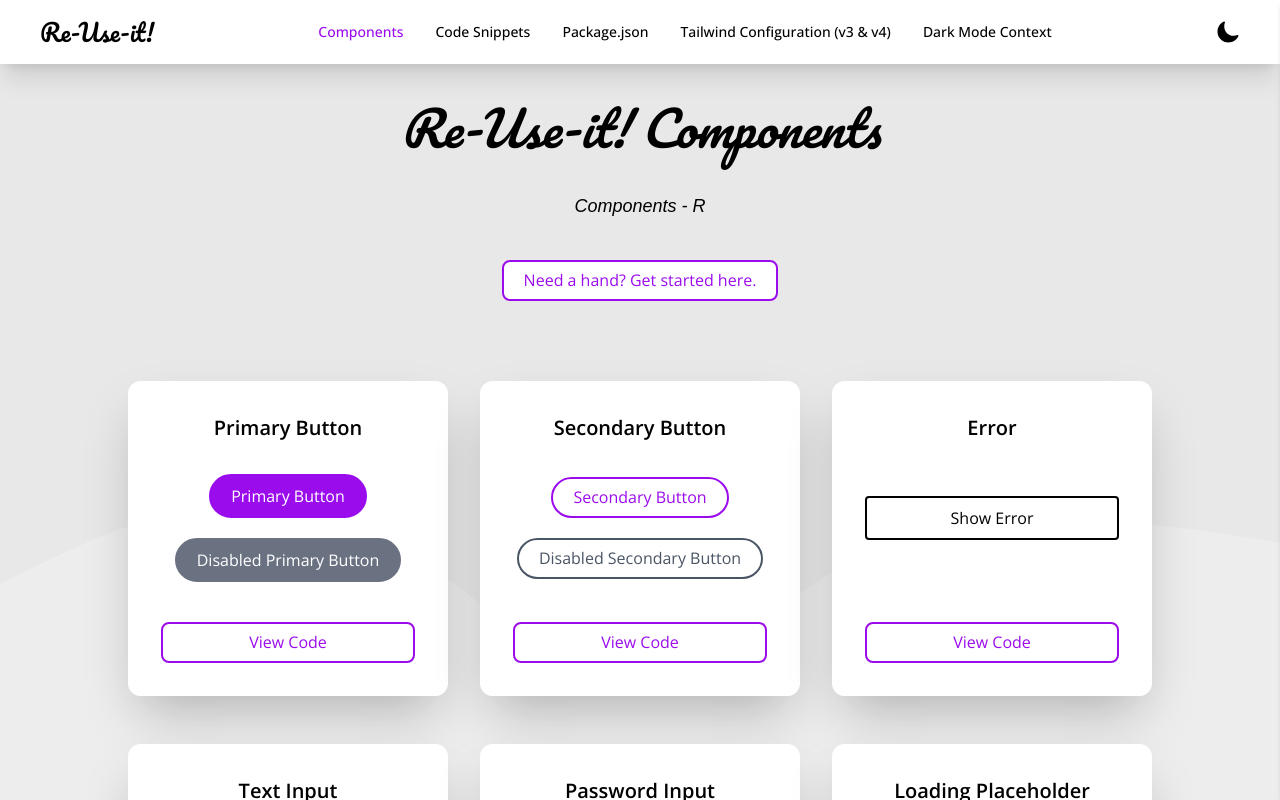
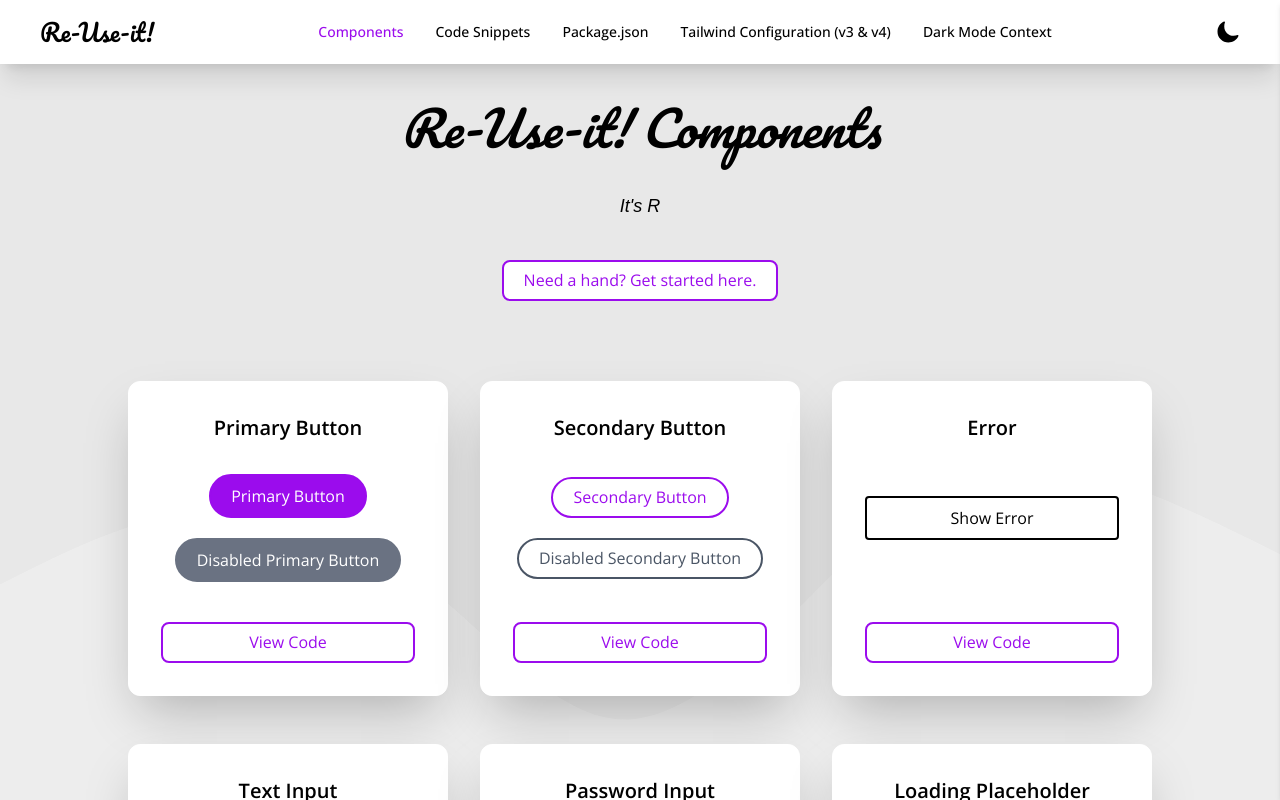
Before and after one commit to roshith-prakash/re-use-it, a React (Vite) app: page /code-snippets in a window 1280 px wide. Both pictures are taken after a click on the button "Re-Use-it!". Shown: the top 800 px of the page. Built offline with nearby package versions, Linux system fonts and the light colour scheme; a web font is replaced by a local one.

Commit message:
Changed favicon

```diff
--- a/index.html
+++ b/index.html
@@ -2,7 +2,7 @@
 <html lang="en">
   <head>
     <meta charset="UTF-8" />
-    <link rel="icon" type="image/jpg" href="logo.jpg" />
+    <link rel="icon" type="image/png" href="newLogo.png" />
     <link rel="preconnect" href="https://fonts.googleapis.com" />
     <link rel="preconnect" href="https://fonts.gstatic.com" crossorigin />
     <link
--- a/src/pages/CodeSnippets.tsx
+++ b/src/pages/CodeSnippets.tsx
@@ -14,7 +14,7 @@ const CodeSnippets = () => {
       </h1>
 
       <h2 className="font-title px-4 py-10 text-center text-lg font-medium italic">
-        Functions -{" "}
+        It's{" "}
         <Typewriter
           typeSpeed={75}
           deleteSpeed={75}
--- a/src/pages/Components.tsx
+++ b/src/pages/Components.tsx
@@ -46,7 +46,7 @@ const Components = () => {
           Re-Use-it! Components
         </h1>
         <h2 className="font-title px-4 pt-10 text-center text-lg font-medium italic">
-          Components -{" "}
+          It's{" "}
           <Typewriter
             typeSpeed={75}
             deleteSpeed={75}
```
Also changed, not shown: public/newLogo.png (added).
